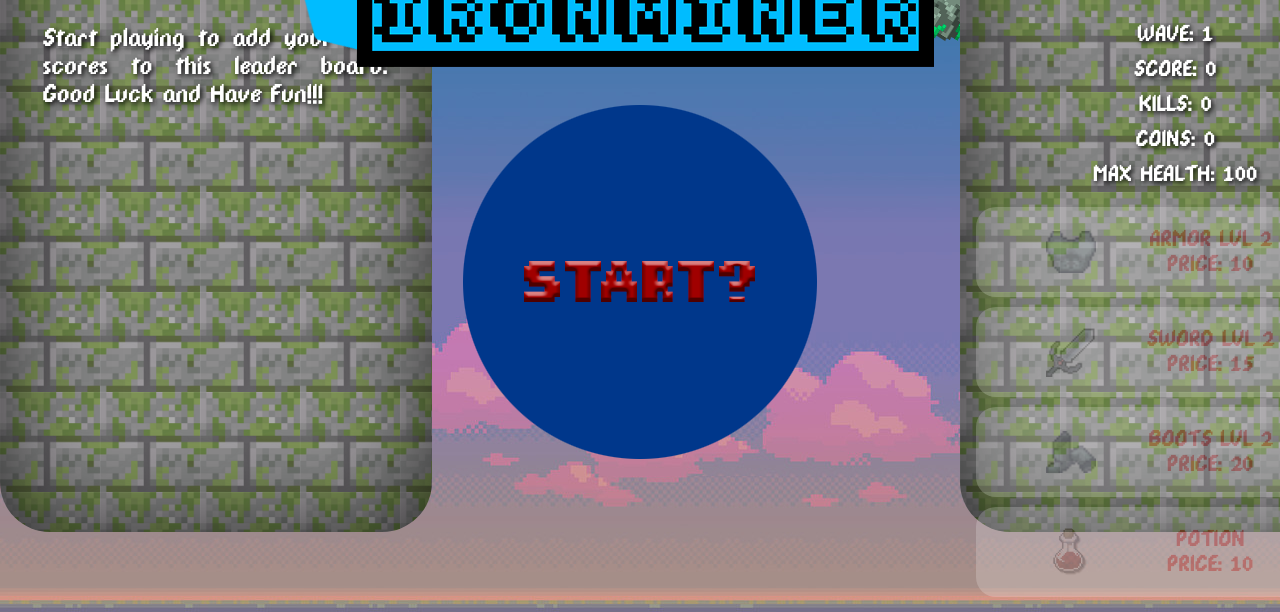
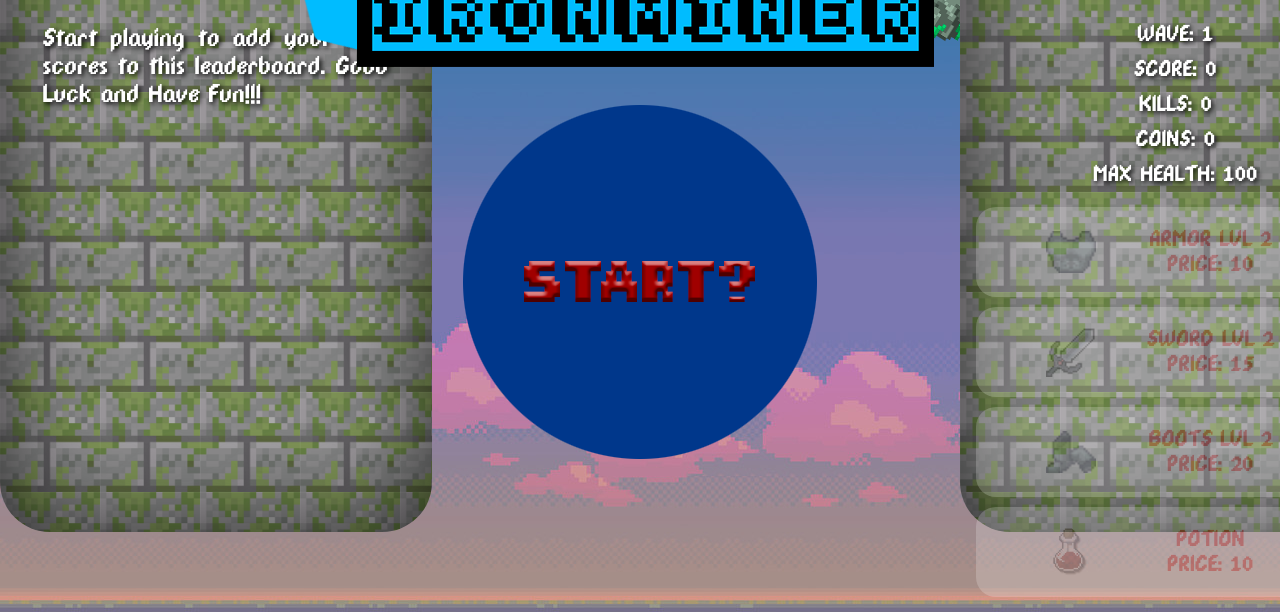
Before and after one commit to Csriso/iron-miner, a plain HTML site: page index.html in a window 1280 px wide. Shown: the part 188-800 px from the top of the page. Drawn offline with Linux system fonts and the light colour scheme.

Commit message:
Html change

```diff
--- a/index.html
+++ b/index.html
@@ -34,7 +34,7 @@
 
           <div class="score-container" id="score-container">
             <p id="lb-placeholder">
-              Start playing to add your best scores to this leader board. Good Luck and Have Fun!!!
+              Start playing to add your best scores to this leaderboard. Good Luck and Have Fun!!!
             </p>
           </div>
         </div>
```
